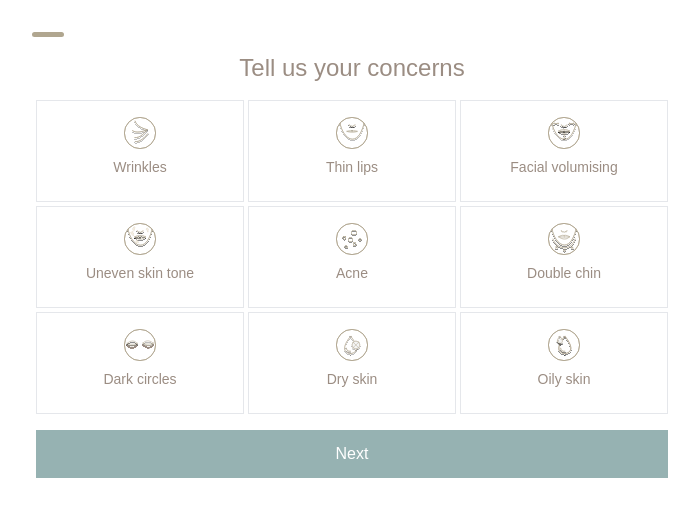
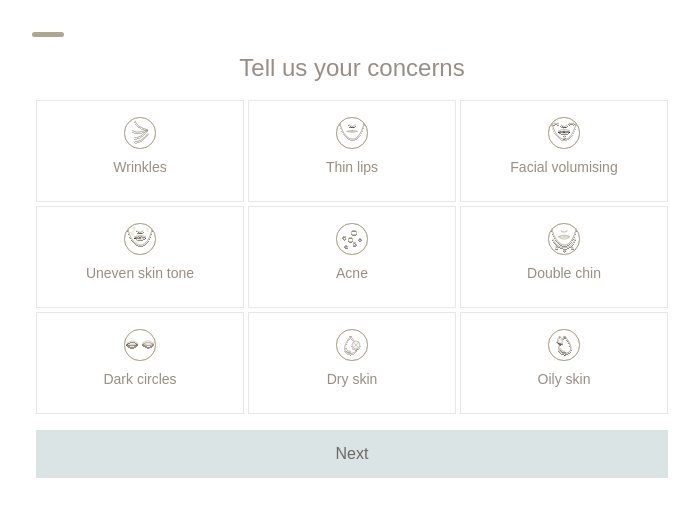
Before and after one commit to PaulJKathmann/smart-questionnaire, a React (Create React App) app in the folder smart-questionnaire/: page / in a window 1280 px wide. Shown: the top 516 px of the page, without its empty margins (288-987 px from the left). Built offline with nearby package versions, Linux system fonts and the light colour scheme.

Commit message:
updated button design

```diff
--- a/smart-questionnaire/src/Questionnaire.js
+++ b/smart-questionnaire/src/Questionnaire.js
@@ -107,8 +107,8 @@ function Questionnaire() {
         // Redirect based on the answers
         // add switch case for each answer combination
         localStorage.setItem('questionnaireData', JSON.stringify(answers));
-        navigate('/treatments');
-        //window.top.location.href = 'https://www.carismaaesthetics.com/quiz-results';
+        //navigate('/treatments');
+        window.top.location.href = 'https://www.carismaaesthetics.com/quiz-results';
         }
     }
 
@@ -205,7 +205,7 @@ function Questionnaire() {
                         </button>
                     )}
                     <button
-                        className="sm:static sm:mr-0 sm:mb-0 w-full py-2 h-12 custom-button-color text-white font-custom"
+                        className="sm:static sm:mr-0 sm:mb-0 w-full py-2 h-12 custom-button-color font-custom"
                         onClick={handleSubmit}
                         >
                         {currentQuestionIndex === questionnaire.length - 1 ? 'Submit' : 'Next'}
--- a/smart-questionnaire/src/index.css
+++ b/smart-questionnaire/src/index.css
@@ -3,7 +3,8 @@
 @tailwind utilities;
 
 .custom-button-color {
-  background-color: #96B2B2;
+  background-color: #DBE4E4;
+  color: #706765;
 }
 
 .custom-background-color {
```
